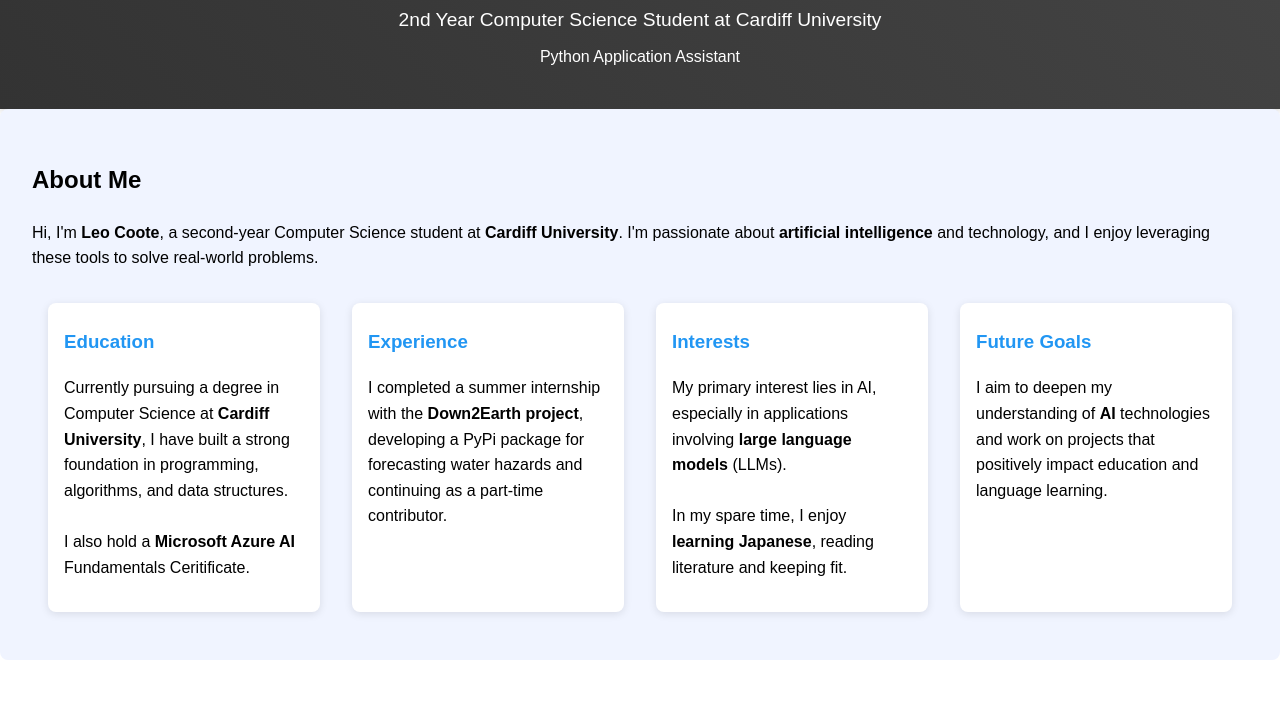
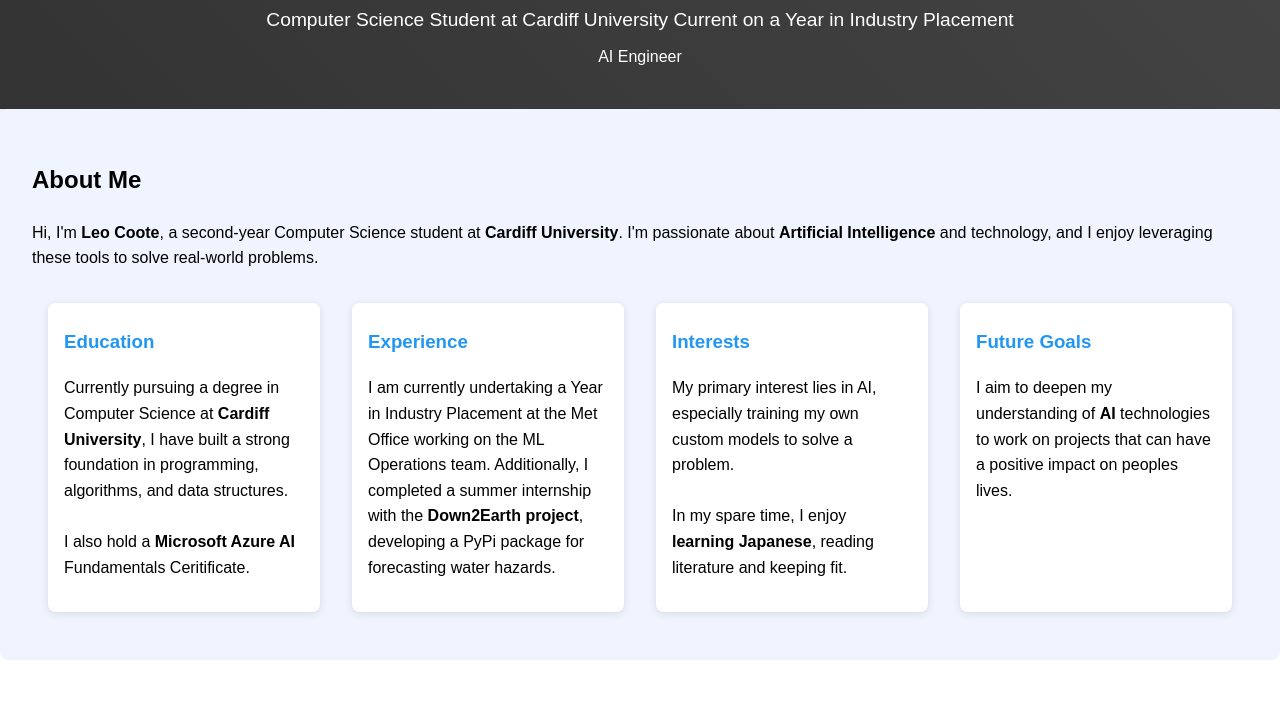
Before and after one commit to CornishLeo/CornishLeo.github.io, a plain HTML site: page index.html in a window 1280 px wide. Shown: the part 99-800 px from the top of the page. Drawn offline with Linux system fonts and the light colour scheme.

Commit message:
Update index.html

```diff
--- a/index.html
+++ b/index.html
@@ -9,15 +9,15 @@
 <body>
     <header>
         <h1>Leo Coote</h1>
-        <p class="sub-heading">2nd Year Computer Science Student at Cardiff University</p>
-        <p class="role">Python Application Assistant</p>
+        <p class="sub-heading">Computer Science Student at Cardiff University Current on a Year in Industry Placement</p>
+        <p class="role">AI Engineer</p>
     </header>
 
     <section id="about">
         <h2>About Me</h2>
         <p>
             Hi, I'm <strong>Leo Coote</strong>, a second-year Computer Science student at <strong>Cardiff University</strong>.
-            I'm passionate about <strong>artificial intelligence</strong> and technology, and I enjoy leveraging these tools to solve real-world problems.
+            I'm passionate about <strong>Artificial Intelligence</strong> and technology, and I enjoy leveraging these tools to solve real-world problems.
         </p>
 
         <div class="about-content">
@@ -28,17 +28,17 @@
 
             <div class="about-item">
                 <h3>Experience</h3>
-                <p>I completed a summer internship with the <strong>Down2Earth project</strong>, developing a PyPi package for forecasting water hazards and continuing as a part-time contributor.</p>
+                <p>I am currently undertaking a Year in Industry Placement at the Met Office working on the ML Operations team. Additionally, I completed a summer internship with the <strong>Down2Earth project</strong>, developing a PyPi package for forecasting water hazards.</p>
             </div>
 
             <div class="about-item">
                 <h3>Interests</h3>
-                <p>My primary interest lies in AI, especially in applications involving <strong>large language models</strong> (LLMs). <br><br>In my spare time, I enjoy <strong>learning Japanese</strong>, reading literature and keeping fit.</p>
+                <p>My primary interest lies in AI, especially training my own custom models to solve a problem. <br><br>In my spare time, I enjoy <strong>learning Japanese</strong>, reading literature and keeping fit.</p>
             </div>
 
             <div class="about-item">
                 <h3>Future Goals</h3>
-                <p>I aim to deepen my understanding of <strong>AI</strong> technologies and work on projects that positively impact education and language learning.</p>
+                <p>I aim to deepen my understanding of <strong>AI</strong> technologies to work on projects that can have a positive impact on peoples lives.</p>
             </div>
         </div>
     </section>
```
